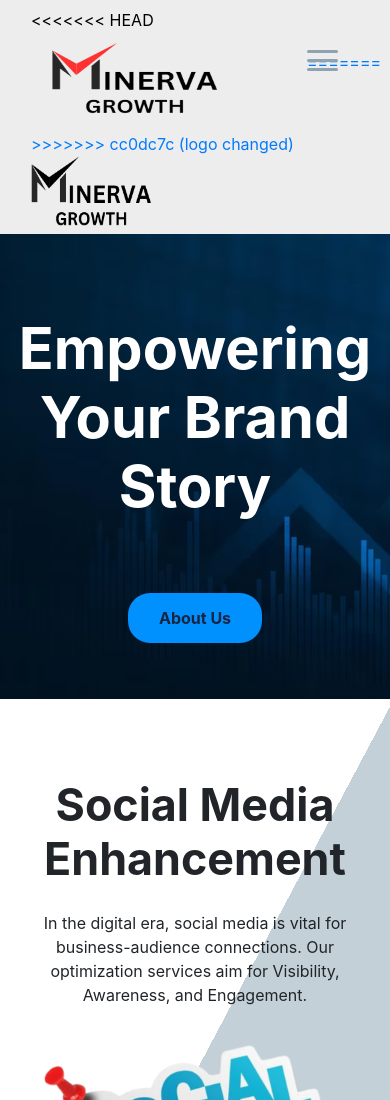
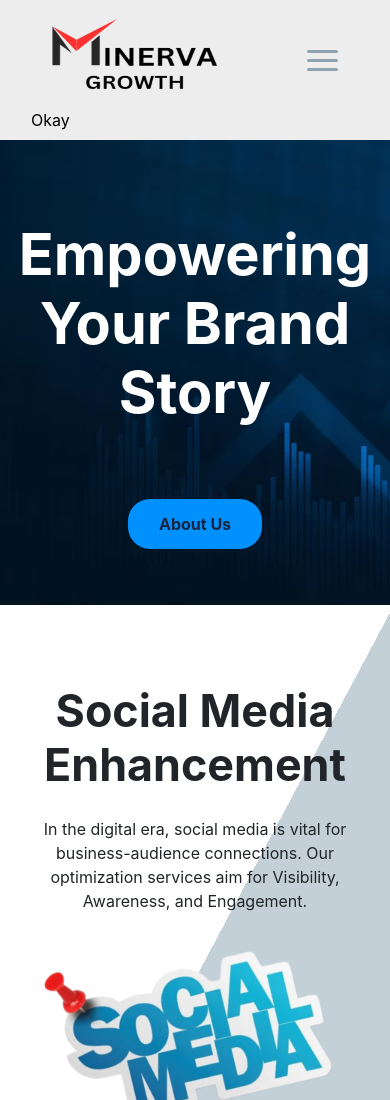
Before and after one commit to Achal0130/MN-consultancy, a plain HTML site: page index.html in a window 390 px wide. Shown: the top 1100 px of the page. Drawn offline with nearby package versions, Linux system fonts and the light colour scheme; files that its build step writes are made by us from their sources; a script that the page names is missing.

Commit message:
changes made

```diff
--- a/index.html
+++ b/index.html
@@ -31,12 +31,6 @@
     <header class="header-area header-sticky wow slideInDown" data-wow-duration="0.75s" data-wow-delay="0s" width="100%">
         <nav class="navbar">
             <div class="container">
-<<<<<<< HEAD
-                <a href="#" class="toggle-button">
-                    <span class="bar"></span>
-                    <span class="bar"></span>
-                    <span class="bar"></span>
-=======
             <a href="#" class="toggle-button">
                 <span class="bar"></span>
                 <span class="bar"></span>
@@ -46,13 +40,8 @@
             <div class="brand-title">
                 <a href="./index.html">
                     <img src="img/final_logo.png " alt="" height="100px" width="200px" />
->>>>>>> cc0dc7c (logo changed)
-                </a>
 
-                <div class="brand-title">
-                    <a href="./index.html">
-                        <img src="img/logo.png" alt="" height="70px" width="120px" />
-                    </a>
+                </a>Okay
                 </div>
                 <div class="navbar-links">
                     <ul>
```
Also changed, not shown: img/logo.png (deleted).
